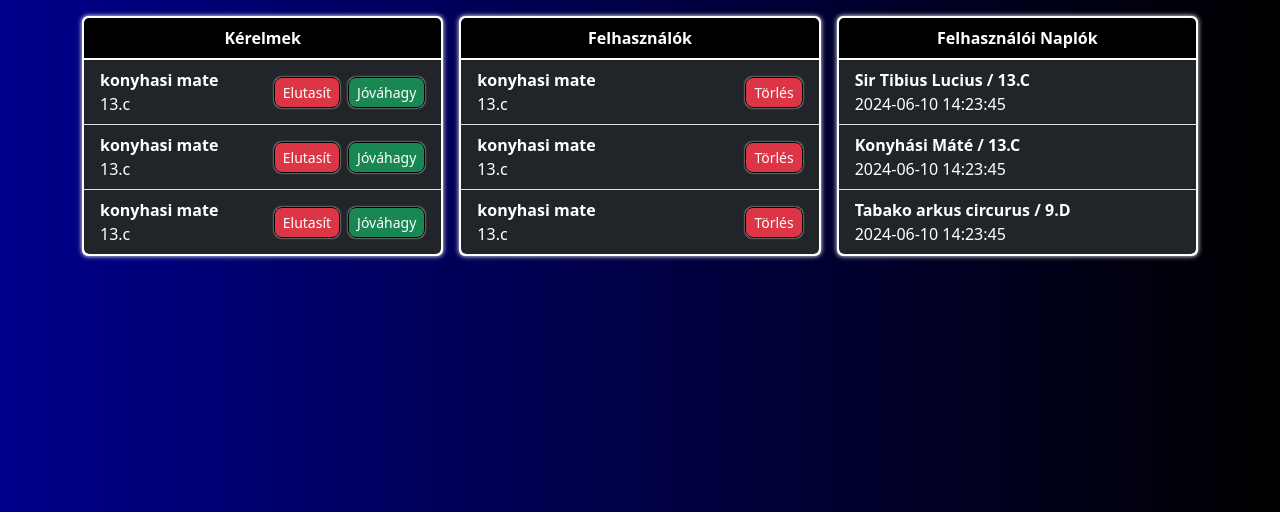
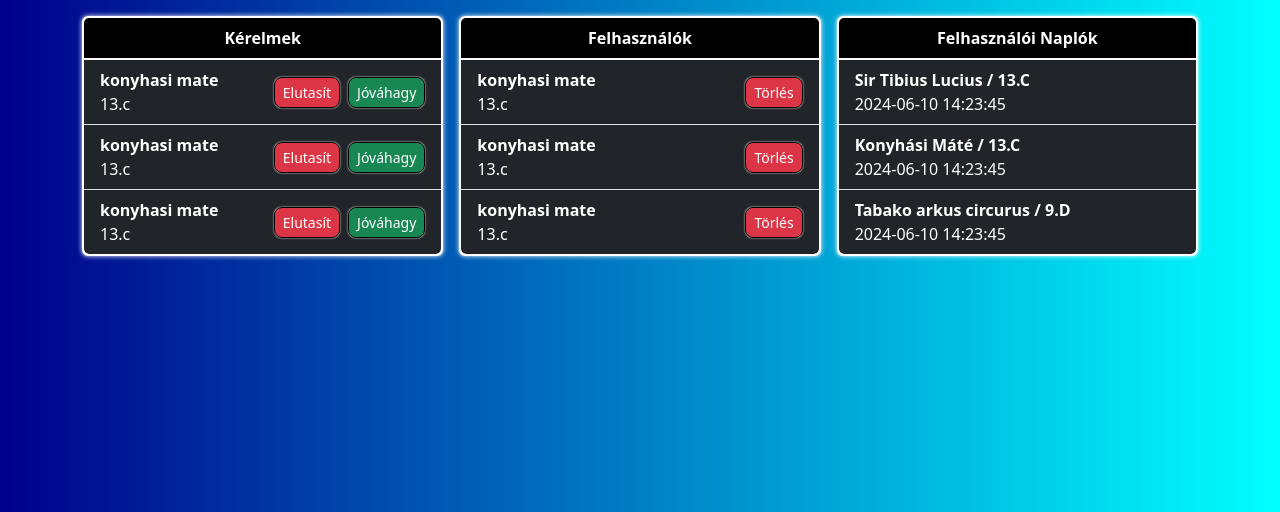
Before and after one commit to 100TMrMaTe/projekt, a PHP site: page /adminpage.html in a window 1280 px wide. Shown: the top 512 px of the page. Run offline with PHP 8.4, Linux system fonts and the light colour scheme.

Commit message:
1124-22:43

```diff
--- a/adminwepage/adminpage.css
+++ b/adminwepage/adminpage.css
@@ -7,7 +7,7 @@ span, strong
 }
 body
 {
-    background-image: linear-gradient(to right, darkblue , black);
+    background-image: linear-gradient(to right, darkblue , cyan);
 }
 .card
 {
```
